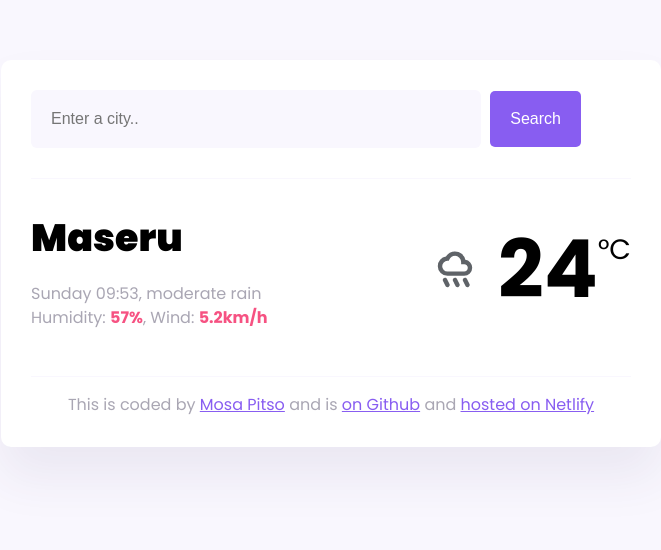
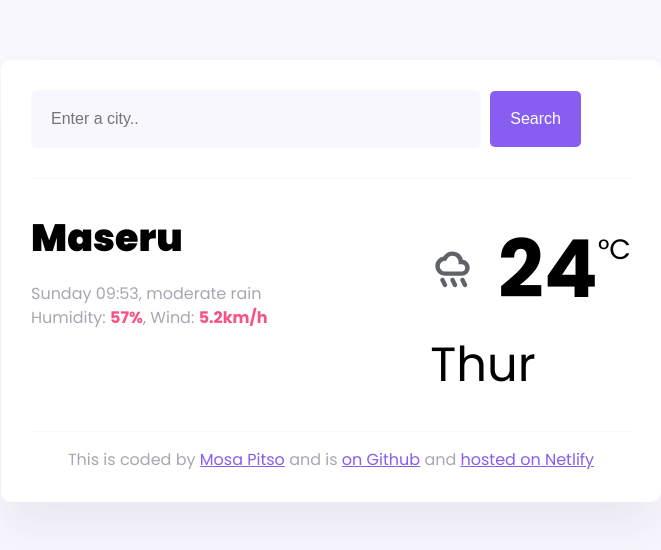
Before and after one commit to Motinny/PLUS-PROJECT, a website: page index.html in a window 1280 px wide. Shown: the whole page, without its empty margins (309-970 px from the left). Drawn offline with nearby package versions, Linux system fonts and the light colour scheme.

Commit message:
Added  the weather-forecast

```diff
--- a/index.html
+++ b/index.html
@@ -34,16 +34,21 @@
               </p>
             </div>
             <div class="current-temperature">
-              <span class="current-temperature-icon"><svg xmlns="http://www.w3.org/2000/svg" height="40px" viewBox="0 -960 960 960" width="40px" fill="#5f6368"><path d="M563.65-50.65q-20.08 9.7-40.95 2.78-20.87-6.91-30.57-27l-60-120q-9.7-19.52-2.5-40.39 7.2-20.87 27-30.57 19.8-9.69 40.67-2.78t30.57 26.44l60 120q9.7 20.08 2.78 40.95-6.91 20.87-27 30.57Zm240 0q-20.08 9.7-40.95 2.78-20.87-6.91-30.57-27l-60-120q-9.7-19.52-2.5-40.39 7.2-20.87 27-30.57 19.8-9.69 40.67-2.78t30.57 26.44l60 120q9.7 20.08 2.78 40.95-6.91 20.87-27 30.57Zm-480 0q-20.08 9.7-40.95 2.78-20.87-6.91-30.57-27l-60-120q-9.7-19.52-2.5-40.39 7.2-20.87 27-30.57 19.8-9.69 40.67-2.78t30.57 26.44l60 120q9.7 20.08 2.78 40.95-6.91 20.87-27 30.57ZM300-315.48q-96.09 0-164.54-68.45Q67-452.39 67-548.48q0-86.39 56.13-151.5t139.39-78.37q34.26-57 92.02-90.06 57.76-33.07 125.44-33.07 92.28 0 161.32 57.5 69.05 57.5 86.44 144.63 70.7 9.39 117.98 63.22T893-508.48q0 80.09-56.29 136.55-56.29 56.45-136.71 56.45H300Zm0-106h400q36.54 0 61.77-25.19Q787-471.86 787-508.34q0-36.49-25.23-61.81-25.23-25.33-61.77-25.33h-73v-53q0-60.64-43.17-103.82-43.17-43.18-103.79-43.18-44.08 0-80.47 24.02-36.4 24.03-54.7 64.07l-13.23 31.91h-33.07q-51.87 1.81-88.72 38.5Q173-600.3 173-548.67q0 52.54 37.19 89.86 37.2 37.33 89.81 37.33Zm180-187Z"/></svg></span>
+              <span class="current-temperature-icon"><svg xmlns="http://www.w3.org/2000/svg" height="40px" viewBox="0 -960 960 960" width="45px" fill="#5f6368"><path d="M563.65-50.65q-20.08 9.7-40.95 2.78-20.87-6.91-30.57-27l-60-120q-9.7-19.52-2.5-40.39 7.2-20.87 27-30.57 19.8-9.69 40.67-2.78t30.57 26.44l60 120q9.7 20.08 2.78 40.95-6.91 20.87-27 30.57Zm240 0q-20.08 9.7-40.95 2.78-20.87-6.91-30.57-27l-60-120q-9.7-19.52-2.5-40.39 7.2-20.87 27-30.57 19.8-9.69 40.67-2.78t30.57 26.44l60 120q9.7 20.08 2.78 40.95-6.91 20.87-27 30.57Zm-480 0q-20.08 9.7-40.95 2.78-20.87-6.91-30.57-27l-60-120q-9.7-19.52-2.5-40.39 7.2-20.87 27-30.57 19.8-9.69 40.67-2.78t30.57 26.44l60 120q9.7 20.08 2.78 40.95-6.91 20.87-27 30.57ZM300-315.48q-96.09 0-164.54-68.45Q67-452.39 67-548.48q0-86.39 56.13-151.5t139.39-78.37q34.26-57 92.02-90.06 57.76-33.07 125.44-33.07 92.28 0 161.32 57.5 69.05 57.5 86.44 144.63 70.7 9.39 117.98 63.22T893-508.48q0 80.09-56.29 136.55-56.29 56.45-136.71 56.45H300Zm0-106h400q36.54 0 61.77-25.19Q787-471.86 787-508.34q0-36.49-25.23-61.81-25.23-25.33-61.77-25.33h-73v-53q0-60.64-43.17-103.82-43.17-43.18-103.79-43.18-44.08 0-80.47 24.02-36.4 24.03-54.7 64.07l-13.23 31.91h-33.07q-51.87 1.81-88.72 38.5Q173-600.3 173-548.67q0 52.54 37.19 89.86 37.2 37.33 89.81 37.33Zm180-187Z"/></svg></span>
               <span class="current-temperature-value" id="current-temperature"
                 >24</span
               ><span class="current-temperature-unit">°C</span>
+              <div>
+                <div class="weather-forecast">
+                  <div class="row">
+                    <div class="col-2">Thur
+              </div>
             </div>
           </div>
         </main>
     <footer>
     This is coded by <a href="https://github.com/Motinny" target="_blank">Mosa Pitso</a> and
-    is <a href="" target="_blank"> on Github</a> and <a href="" target="_blank"> hosted on Netlify</a>
+    is <a href="https://github.com/Motinny/Plus-Project" target="_blank"> on Github</a> and <a href="" target="_blank"> hosted on Netlify</a>
 </footer>
 </body>
 <script src="src/index.js"></script>
```
Also changed, not shown: 1 other file.
